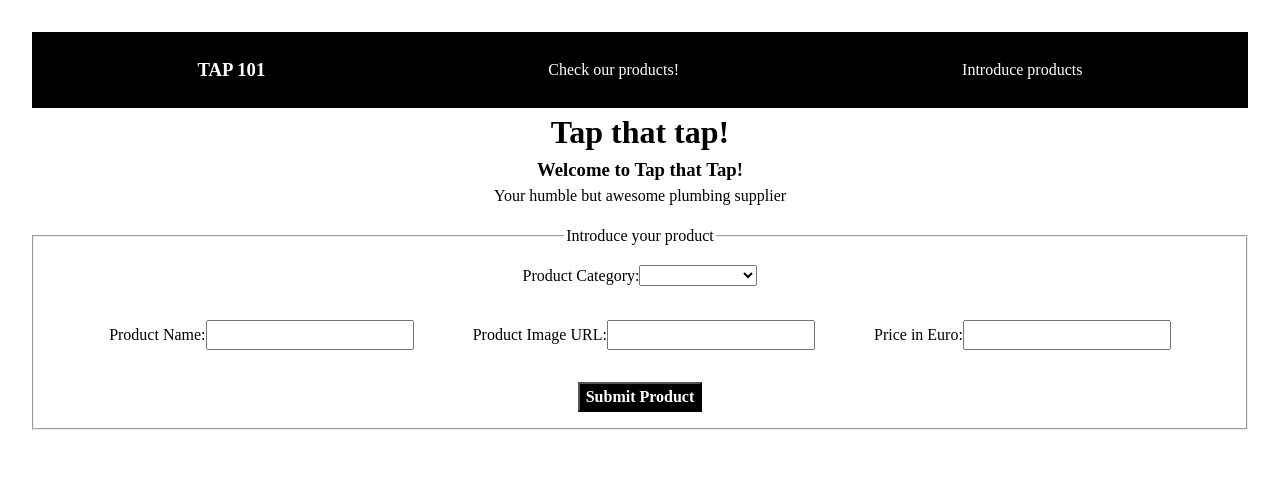
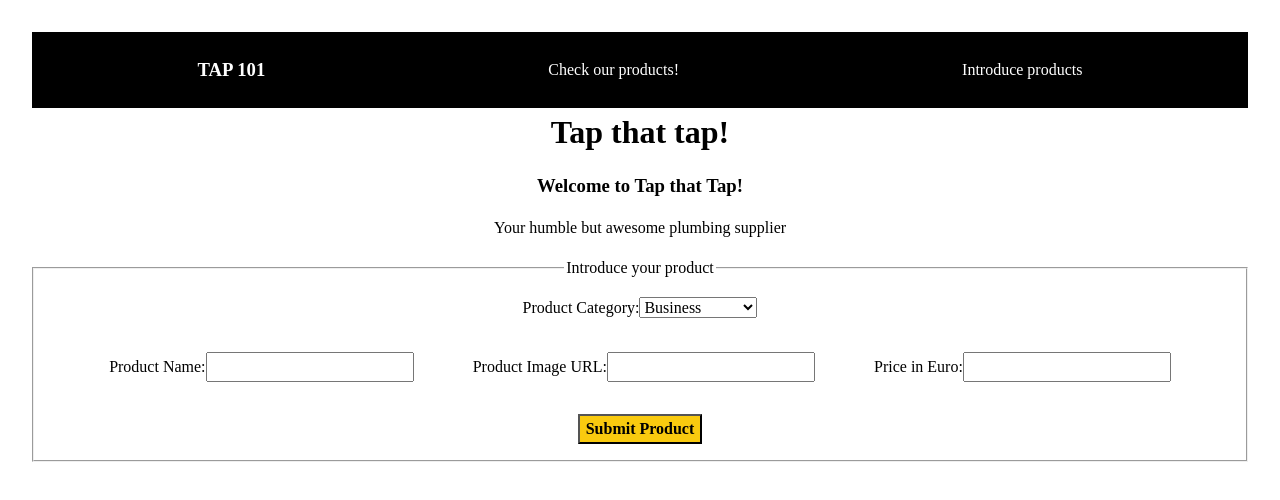
Before and after one commit to PelayoPAR/Flat101, a React (Vite) app in the folder front/: page /add in a window 1280 px wide. Shown: the top 500 px of the page. Built offline with nearby package versions, Linux system fonts and the light colour scheme.

Commit message:
additional styling

```diff
--- a/front/src/Components/Home/Home.css
+++ b/front/src/Components/Home/Home.css
@@ -0,0 +1,10 @@
+.home-div {
+    display: flex;
+    flex-direction: column;
+    justify-content: center;
+    align-items: center;
+}
+
+.home-div h3 {
+    margin: 1rem 0;
+}
--- a/front/src/Components/Home/Home.jsx
+++ b/front/src/Components/Home/Home.jsx
@@ -1,8 +1,9 @@
 import React from "react"
+import "./Home.css"
 
 function Home() {
   return (
-    <div>
+    <div className="home-div">
       <h3>Welcome to Tap that Tap!</h3>
       <p>Your humble but awesome plumbing supplier</p>
     </div>
--- a/front/src/Components/ProductForm/ProductForm.css
+++ b/front/src/Components/ProductForm/ProductForm.css
@@ -33,13 +33,13 @@
 
 .form-button {
     margin-top: 1rem;
-    background-color: black;
-    color: white;
+    background-color: #F9CA0F;
+    color: black;
     font-weight: 600;
 }
 
 .form-button:hover{
-    background-color: white;
+    background-color: #f9ca0f81;
     color: black;
 }
 
--- a/front/src/Components/ProductForm/ProductForm.jsx
+++ b/front/src/Components/ProductForm/ProductForm.jsx
@@ -4,13 +4,14 @@ import "./ProductForm.css"
 
 function ProductForm() {
   const categoriesArr = ["Premium", "Business", "Economy"]
-  const [productCategory, setProductCategory] = useState("")
+  const [productCategory, setProductCategory] = useState("Business")
   const [productName, setProductName] = useState("")
   const [productURL, setProductURL] = useState("")
   const [productPrice, setProductPrice] = useState("")
 
   async function handleSubmit(event) {
     event.preventDefault()
+    if (productName.length > 3) {
       try {
         await productService.createProduct([
           {
@@ -22,6 +23,7 @@ function ProductForm() {
         ])
       } catch (err) {
         console.error(err)
+      }
     }
   }
 
@@ -41,7 +43,7 @@ function ProductForm() {
               }}
             >
               <option></option>
-              <optgroup label="Categories"></optgroup>
+              <optgroup label="- Categories -"></optgroup>
               {categoriesArr.map((category, index) => {
                 return (
                   <option value={category} key={index}>
--- a/front/src/Components/ProductList/ProductItem/ProductItem.css
+++ b/front/src/Components/ProductList/ProductItem/ProductItem.css
@@ -0,0 +1,25 @@
+.product-item-div {
+    display: flex;
+    flex-direction: column;
+    border: 1px solid lightgray;
+    width: 80%;
+    align-self: center;
+    justify-self: center;
+    margin: 0.25rem 0;
+    padding: 1rem 0 0 ;
+}
+
+.product-item-div img{
+    display: flex;
+    align-self: center;
+    max-width: 50%;
+    height: auto;
+}
+
+.item-category {
+    font-size: 1.25rem;
+}
+
+.item-name {
+    font-size: 1.5rem;
+}
--- a/front/src/Components/ProductList/ProductItem/ProductItem.jsx
+++ b/front/src/Components/ProductList/ProductItem/ProductItem.jsx
@@ -1,14 +1,16 @@
 import React from "react"
+import "./ProductItem.css"
 
 function ProductItem({ product }) {
-  const { imgURL, name, price } = product
+  const { category, imgURL, name, price } = product
   if (product) {
     return (
-      <div>
+      <div className="product-item-div">
         <img src={imgURL} alt="productImage"></img>
-        <p>wt {name}</p>
+        <p className="item-category">{category}</p>
+        <p className="item-name">{name}</p>
         <p>
-          EUR: {price}/m<sup>2</sup>
+          EUR: {price} &#x20AC;/m<sup>2</sup>
         </p>
       </div>
     )
--- a/front/src/Components/ProductList/ProductList.css
+++ b/front/src/Components/ProductList/ProductList.css
@@ -0,0 +1,9 @@
+.product-list-div {
+    display: flex;
+    flex-direction: column;
+    margin-top: 1.5rem;
+}
+
+.product-list-div h4{
+    margin-bottom: 0.5rem;
+}
--- a/front/src/Components/ProductList/ProductList.jsx
+++ b/front/src/Components/ProductList/ProductList.jsx
@@ -1,6 +1,7 @@
 import React, { useEffect, useState } from "react"
 import productService from "../../../service/product.service"
 import ProductItem from "./ProductItem/ProductItem"
+import "./ProductList.css"
 
 function ProductList() {
   const [productList, setProductList] = useState([])
@@ -8,7 +9,7 @@ function ProductList() {
   const [isError, setIsError] = useState(false)
 
   useEffect(() => {
-    let products = []
+    // let products = []
 
     productService
       .getProducts()
@@ -40,7 +41,7 @@ function ProductList() {
   }
   if (productList.length > 0) {
     return (
-      <div>
+      <div className="product-list-div">
         <h4>Product Catalog</h4>
         {productList.map((product, index) => {
           return <ProductItem key={index} product={product} />
```
Lines whose indentation alone changed are shown as unchanged.
